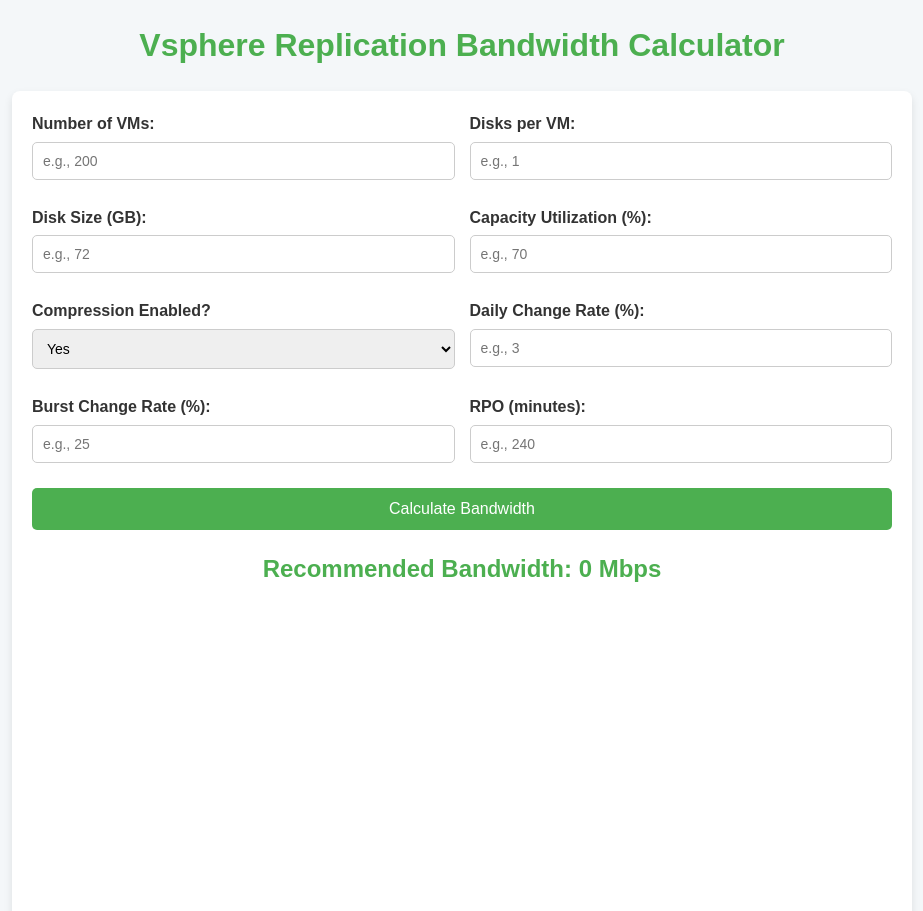
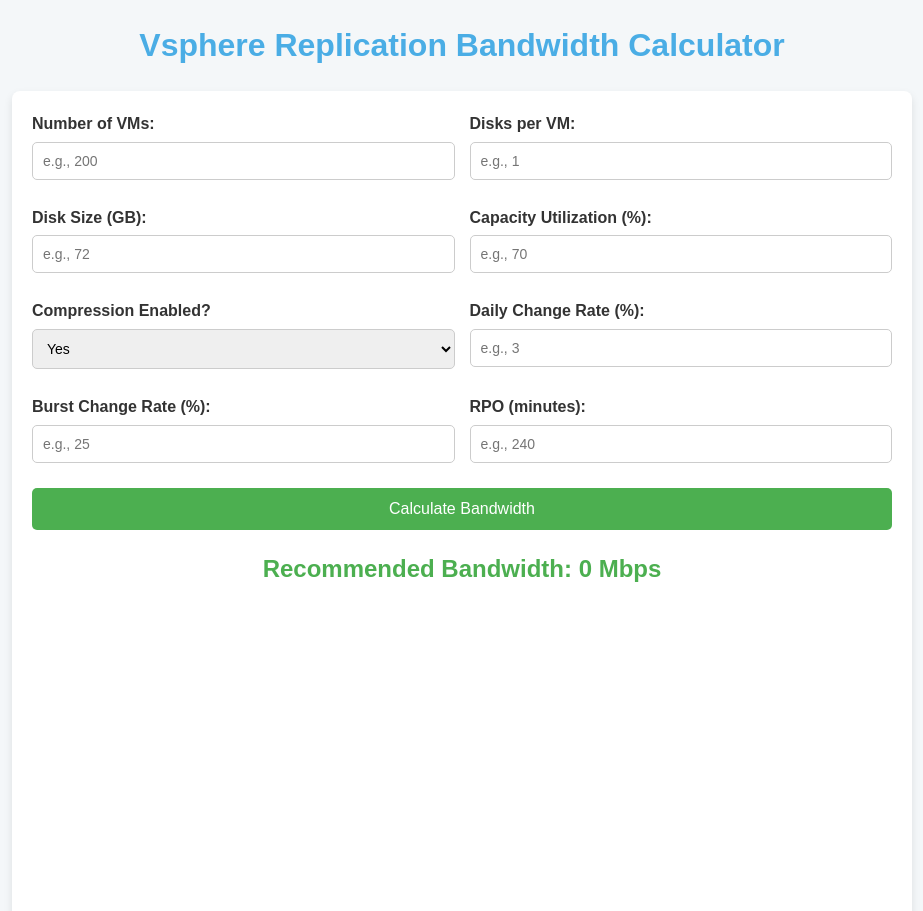
Before and after one commit to alefreza/1, a plain HTML site: page index.html in a window 1280 px wide. Shown: the top 911 px of the page, without its empty margins (178-1101 px from the left). Drawn offline with nearby package versions, Linux system fonts and the light colour scheme.

Commit message:
Update index.html

```diff
--- a/index.html
+++ b/index.html
@@ -21,7 +21,7 @@
 
     h1 {
       text-align: center;
-      color: #4CAF50;
+      color:  #4aade5;
       margin: 20px 0;
     }
 
```
